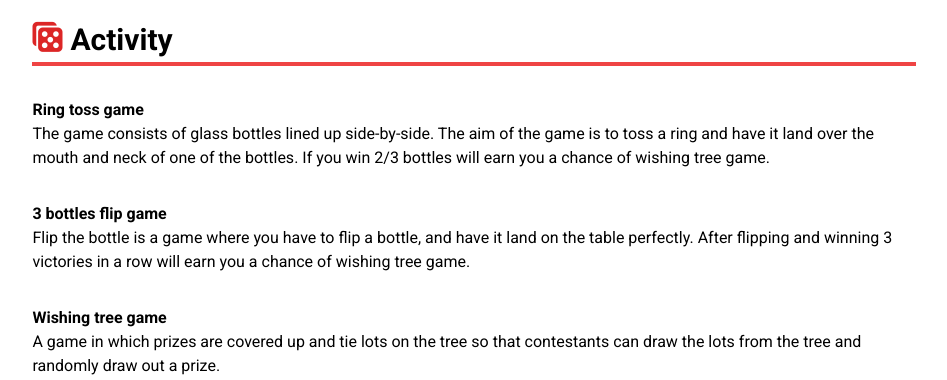
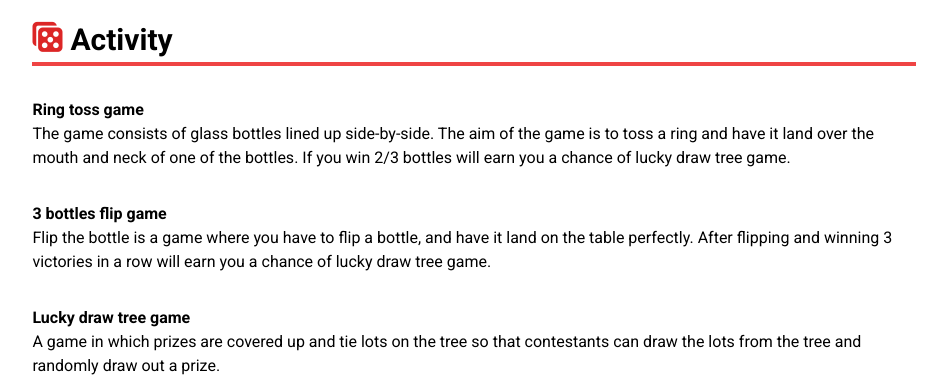
Before and after one commit to marketday-charity-gcm/marketday-charity-gcm.github.io, an Astro site: page / in a window 1280 px wide. Shown: the part 1160-1540 px from the top of the page, without its empty margins (166-1113 px from the left). Built offline with nearby package versions, Linux system fonts and the light colour scheme; Astro itself is replaced by a stand-in of ours; a web font is replaced by a local one.

Commit message:
typo: wishing tree to lucky draw tree

```diff
--- a/src/pages/index.astro
+++ b/src/pages/index.astro
@@ -54,17 +54,17 @@ import Layout from '../layouts/Layout.astro';
           <div class="activity-list__set">
             <dt>Ring toss game</dt>
             <dd>
-              <p>The game consists of glass bottles lined up side-by-side. The aim of the game is to toss a ring and have it land over the mouth and neck of one of the bottles. If you win 2/3 bottles will earn you a chance of wishing tree game.</p>
+              <p>The game consists of glass bottles lined up side-by-side. The aim of the game is to toss a ring and have it land over the mouth and neck of one of the bottles. If you win 2/3 bottles will earn you a chance of lucky draw tree game.</p>
             </dd>
           </div>
           <div class="activity-list__set">
             <dt>3 bottles flip game</dt>
             <dd>
-              <p>Flip the bottle is a game where you have to flip a bottle, and have it land on the table perfectly. After flipping and winning 3 victories in a row will earn you a chance of wishing tree game.</p>
+              <p>Flip the bottle is a game where you have to flip a bottle, and have it land on the table perfectly. After flipping and winning 3 victories in a row will earn you a chance of lucky draw tree game.</p>
           </dd>
           </div>
           <div class="activity-list__set">
-            <dt>Wishing tree game</dt>
+            <dt>Lucky draw tree game</dt>
             <dd>
               <p>A game in which prizes are covered up and tie lots on the tree so that contestants can draw the lots from the tree and randomly draw out a prize.</p>
               <h3 class="font-bold mt-4">Prize</h3>
```
